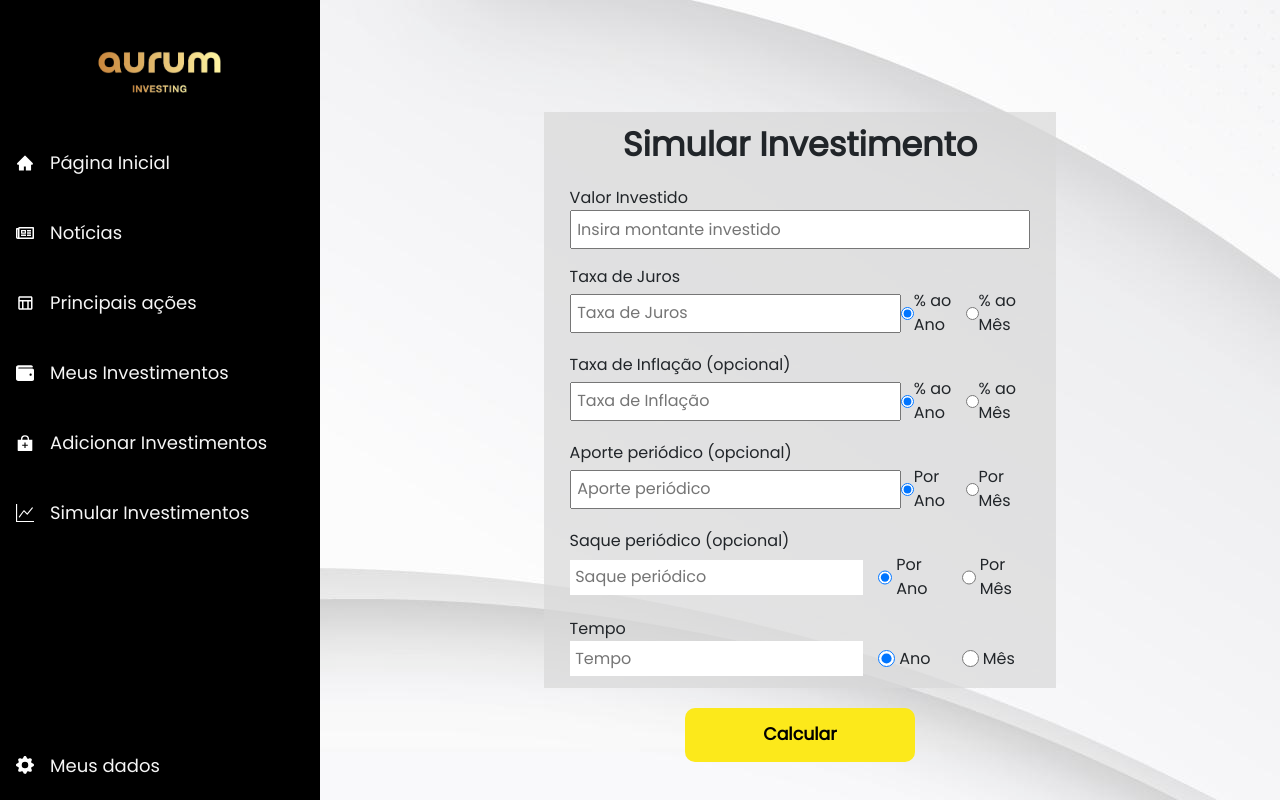
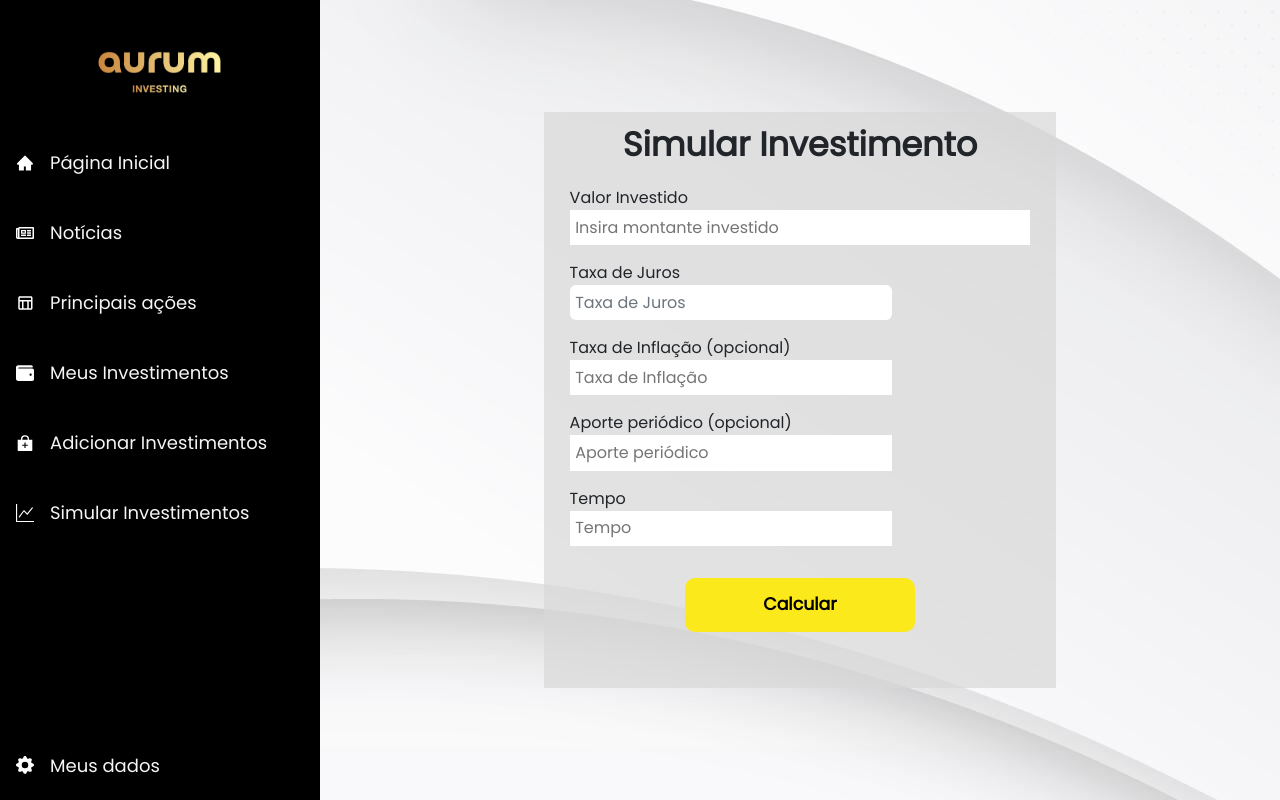
Before and after one commit to joaopflausino/Aurum-Front, a React (Create React App) app: page /si in a window 1280 px wide. Built offline with nearby package versions, Linux system fonts and the light colour scheme.

Commit message:
si correto

```diff
--- a/src/pages/simulate-investment/Simular_investimentos.js
+++ b/src/pages/simulate-investment/Simular_investimentos.js
@@ -1,5 +1,7 @@
-import React from "react";
+import React, { useState } from "react";
 import { useEffect } from "react";
+import { Form } from "react-bootstrap";
+import { Input } from "reactstrap";
 import Navbar from "../../Components/Navbar";
 import "./simulate.css";
 
@@ -7,118 +9,87 @@ function SI() {
   useEffect(() => {
     document.title = "Aurum Investing";
   }, []);
+
+  const anual = (taxaMensal) => {
+    return (Math.pow(1 + taxaMensal / 100, 12) - 1) * 100;
+  };
+
+  const handleSubmit = (e) => {
+    e.preventDefault();
+    const formData = new FormData(e.target);
+    const data = Object.fromEntries(formData);
+    const valorInvestido = parseFloat(data.valorinvestido);
+    const inflacaoMensal = parseFloat(data.taxainflacao);
+    const aporte = parseFloat(data.aporteperiodico);
+    const tempo = parseFloat(data.tempo);
+    let taxaMensal = parseFloat(data.taxajuros);
+    const taxaAnual = anual(taxaMensal);
+    let valorFinal;
+
+    if (!isNaN(inflacaoMensal)) {
+      const inflacaoAnual = anual(inflacaoMensal);
+      taxaMensal = ((1 + taxaAnual / 100) / (1 + inflacaoAnual / 100) - 1) * 100;
+    }
+
+    if (!isNaN(aporte)) {
+      valorFinal =
+        aporte * (((Math.pow(1 + taxaMensal / 100, tempo) - 1) / (taxaMensal / 100)) * (1 + taxaMensal / 100));
+      valorFinal = valorFinal + valorInvestido;
+      console.log(valorFinal);
+    } else {
+      valorFinal = valorInvestido * Math.pow(1 + taxaMensal / 100, tempo);
+      console.log(valorFinal);
+    }
+  };
+
   return (
     <>
       <Navbar />
+      <Form id="form-simulate-investment" onSubmit={handleSubmit}>
         <div className="main-si">
           <div className="container-si">
             <h3 className="h3-si">Simular Investimento</h3>
 
             <div className="texto-e-input-si-first">
               <label for="valor-investido">Valor Investido</label>
-            <input id="valor-investido" type="text" name="valor-investido" placeholder="Insira montante investido" />
+              <input id="valorinvestido" type="text" name="valorinvestido" placeholder="Insira montante investido" />
             </div>
 
             <div className="texto-e-input-si">
               <label for="taxa-juros">Taxa de Juros</label>
               <div className="checkbox-e-texto-si">
-              {" "}
-              {/* DIV RESPONSAVEL PELO INPUT + CHECKBOX */}
-              <input id="taxa-juros" type="text" name="taxa-juros" placeholder="Taxa de Juros" />
-              <div className="checkbox-si">
-                <div className="dois-checkbox">
-                  <input name="taxa-juros" type="radio" id="taxa-juros1" checked />
-                  <label for="taxa-juros">% ao Ano</label>
-                </div>
-                <div className="dois-checkbox">
-                  <input name="taxa-juros" type="radio" id="taxa-juros1" class="custom-radio" />
-                  <label for="taxa-juros">% ao Mês</label>
-                </div>
-              </div>
+                <Input id="taxajuros" type="text" name="taxajuros" placeholder="Taxa de Juros" />
               </div>
             </div>
 
             <div className="texto-e-input-si">
               <label for="taxa-inflacao">Taxa de Inflação (opcional)</label>
               <div className="checkbox-e-texto-si">
-              {" "}
-              {/* DIV RESPONSAVEL PELO INPUT + CHECKBOX */}
-              <input id="taxa-inflacao" type="text" name="taxa-inflacao" placeholder="Taxa de Inflação" />
-              <div className="checkbox-si">
-                <div className="dois-checkbox">
-                  <input name="taxa-inflacao" type="radio" id="taxa-inflacao1" checked />
-                  <label for="taxa-inflacao">% ao Ano</label>
-                </div>
-                <div className="dois-checkbox">
-                  <input name="taxa-inflacao" type="radio" id="taxa-inflacao1" class="custom-radio" />
-                  <label for="taxa-inflacao">% ao Mês</label>
-                </div>
-              </div>
+                <input id="taxainflacao" type="text" name="taxainflacao" placeholder="Taxa de Inflação" />
               </div>
             </div>
 
             <div className="texto-e-input-si">
               <label for="aporte-periodico">Aporte periódico (opcional)</label>
               <div className="checkbox-e-texto-si">
-              {" "}
-              {/* DIV RESPONSAVEL PELO INPUT + CHECKBOX */}
-              <input id="aporte-periodico" type="text" name="aporte-periodico" placeholder="Aporte periódico" />
-              <div className="checkbox-si">
-                <div className="dois-checkbox">
-                  <input name="aporte-periodico" type="radio" id="aporte-periodico1" checked />
-                  <label for="aporte-periodico">Por Ano</label>
-                </div>
-                <div className="dois-checkbox">
-                  <input name="aporte-periodico" type="radio" id="aporte-periodico1" class="custom-radio" />
-                  <label for="aporte-periodico">Por Mês</label>
-                </div>
-              </div>
-            </div>
-          </div>
-
-          <div className="texto-e-input-si">
-            <label for="saque-periodico">Saque periódico (opcional)</label>
-            <div className="checkbox-e-texto-si">
-              {" "}
-              {/* DIV RESPONSAVEL PELO INPUT + CHECKBOX */}
-              <input id="saque-periodico" type="text" name="saque-periodico" placeholder="Saque periódico" />
-              <div className="checkbox-si">
-                <div className="dois-checkbox">
-                  <input name="saque-periodico" type="radio" id="saque-periodico1" checked />
-                  <label for="saque-periodico">Por Ano</label>
-                </div>
-                <div className="dois-checkbox">
-                  <input name="saque-periodico" type="radio" id="saque-periodico1" class="custom-radio" />
-                  <label for="saque-periodico">Por Mês</label>
-                </div>
-              </div>
+                <input id="aporteperiodico" type="text" name="aporteperiodico" placeholder="Aporte periódico" />
               </div>
             </div>
 
             <div className="texto-e-input-si">
               <label for="tempo">Tempo</label>
               <div className="checkbox-e-texto-si">
-              {" "}
-              {/* DIV RESPONSAVEL PELO INPUT + CHECKBOX */}
                 <input id="tempo" type="text" name="tempo" placeholder="Tempo" />
-              <div className="checkbox-si">
-                <div className="dois-checkbox">
-                  <input name="tempo" type="radio" id="tempo1" checked />
-                  <label for="tempo">Ano</label>
-                </div>
-                <div className="dois-checkbox">
-                  <input name="tempo" type="radio" id="tempo1" class="custom-radio" />
-                  <label for="box-shadow">Mês</label>
-                </div>
-              </div>
               </div>
             </div>
 
-          <button className="botao-calcular">Calcular</button>
+            <button form="form-simulate-investment" type="submit" className="botao-calcular">
+              Calcular
+            </button>
           </div>
         </div>
+      </Form>
     </>
   );
 }
-
 export default SI;
```
Lines whose indentation alone changed are shown as unchanged.
